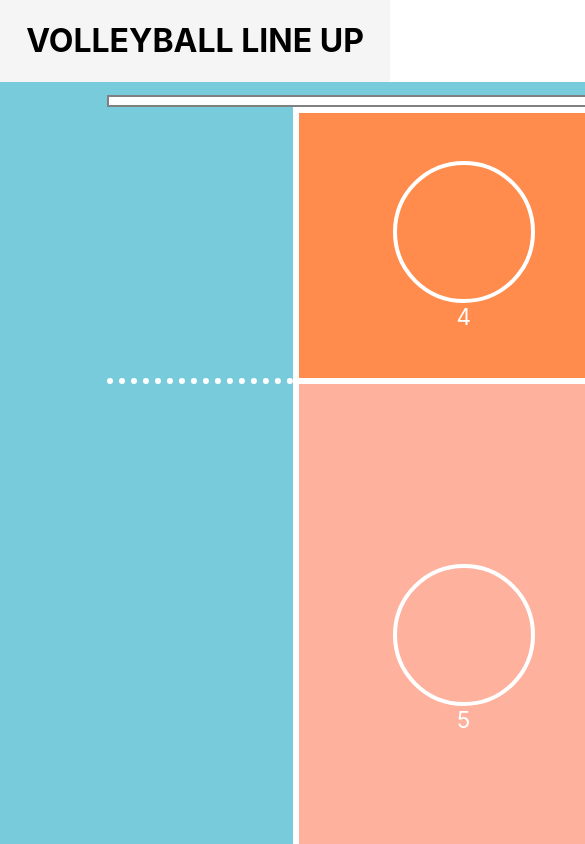
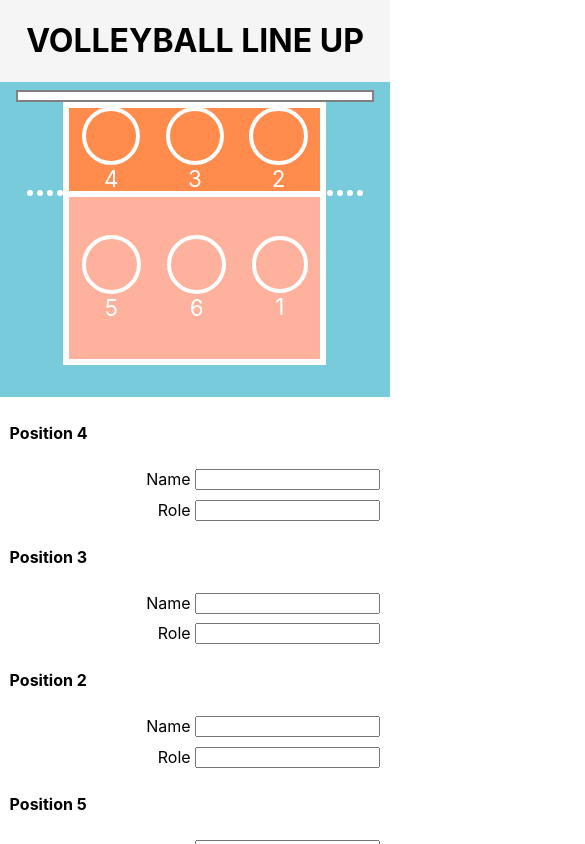
Before and after one commit to edward93/project-volleyball-lineup, a React (Create React App) app: page / in a window 390 px wide. Shown: the top 844 px of the page, 585 px wide, since content can reach past the window. Built offline with nearby package versions, Linux system fonts and the light colour scheme.

Commit message:
makes court responsive

```diff
--- a/src/components/Lineup.Component.tsx
+++ b/src/components/Lineup.Component.tsx
@@ -103,7 +103,8 @@ export const LineupComponent = () => {
                 <div className="pvl-front-left-outer-side" />
                 <div className="pvl-back-left-outer-side" />
               </div>
-              <div className="pvl-court-outline">
+              <div className="pvl-court-outline-wrapper responsive-box">
+                <div className="pvl-court-outline responsive-box-content">
                   <div className="pvl-court-front-row">
                     {frontRowPositions.map((p) => (
                       <PlayerComponent player={players.filter((c) => c.position?.id === p.id)?.[0]} positionNumber={p.id} key={p.id} />
@@ -115,6 +116,8 @@ export const LineupComponent = () => {
                     ))}
                   </div>
                 </div>
+              </div>
+
               <div className="pvl-court-right-outer-side">
                 <div className="pvl-front-right-outer-side" />
                 <div className="pvl-back-right-outer-side" />
--- a/src/styles/app.scss
+++ b/src/styles/app.scss
@@ -16,5 +16,6 @@
 
   & > .pvl-lineup-container {
     display: flex;
+    flex-wrap: wrap;
   }
 }
--- /dev/null
+++ b/src/styles/common.scss
@@ -0,0 +1,69 @@
+$court-border-thickness: 0.4em;
+
+$court-color-main: #ff8b4d;
+$court-color-secondary: #feb29e;
+$outer-bounds-color: #77cbda;
+
+$court-size: 50em;
+$player-circle-size: 60%;
+
+$player-font-size: 1.4em;
+
+@mixin front-row($lineType: solid) {
+  display: flex;
+  justify-content: space-evenly;
+  height: 33.333%;
+  border-bottom: $court-border-thickness $lineType white;
+}
+
+@mixin back-row {
+  display: flex;
+  justify-content: space-evenly;
+  height: 66.666%;
+}
+
+// responsive box
+@mixin responsive-square {
+  width: 70%;
+  position: relative;
+  margin: $court-border-thickness; // to compensate for content's border
+
+  &::after {
+    content: "";
+    display: block;
+    padding-top: 100%;
+  }
+}
+
+@mixin responsive-square-content {
+  position: absolute;
+  margin: -$court-border-thickness; // to match the parent's content
+  width: 100%;
+  height: 100%;
+}
+
+// responsive-circle
+@mixin responsive-circle {
+  width: $player-circle-size;
+  position: relative;
+
+  padding-bottom: $player-circle-size;
+  border-radius: $player-circle-size * 2;
+
+  // height: 0;
+  // &::after {
+  //   content: "";
+  //   display: block;
+  //   // position: absolute;
+  //   padding-bottom: $player-circle-size;
+  //   border-radius: $player-circle-size * 2;
+  // }
+}
+
+.responsive-box {
+  @include responsive-square();
+
+  & > .responsive-box-content {
+    @include responsive-square-content();
+  }
+}
--- a/src/styles/lineup.scss
+++ b/src/styles/lineup.scss
@@ -1,41 +1,21 @@
-$court-border-thickness: .4em;
-
-$court-color-main: #ff8b4d;
-$court-color-secondary: #feb29e;
-$outer-bounds-color: #77cbda;
-
-$court-size: 50em;
-$player-circle-size: 6em;
-
-$player-font-size: 1.4em;
-
-@mixin front-row($lineType: solid) {
-  display: flex;
-  justify-content: space-evenly;
-  height: 33.333%;
-  border-bottom: $court-border-thickness $lineType white;
-}
-
-@mixin back-row {
-  display: flex;
-  justify-content: space-evenly;
-  height: 66.666%;
-}
+@import "./common.scss";
 
 .pvl-lineup-content {
   display: flex;
   flex-direction: column;
   justify-content: center;
+  flex-grow: 6;
+  flex-basis: 80vw;
 
   & .pvl-court-outer-bounds-container {
     display: flex;
     flex-direction: column;
     justify-content: center;
-    align-items: center;
 
     & .pvl-court-outer-bounds {
       background-color: $outer-bounds-color;
-      padding: 10pt 80pt 140pt 80pt;
+      // padding: 10pt 80pt 140pt 80pt;
+      padding: 2% 4% 8% 4%;
       display: flex;
       flex-direction: column;
       justify-content: center;
@@ -43,7 +23,7 @@ $player-font-size: 1.4em;
       & .pvl-court-net {
         background-color: white;
         border: 2pt solid gray;
-        height: .5em;
+        height: 0.5em;
       }
 
       & .pvl-court-side-wrapper {
@@ -51,7 +31,7 @@ $player-font-size: 1.4em;
         justify-content: center;
 
         & .pvl-court-left-outer-side {
-          width: 140pt;
+          width: 10%;
 
           & .pvl-front-left-outer-side {
             @include front-row(dotted);
@@ -64,7 +44,7 @@ $player-font-size: 1.4em;
         }
 
         & .pvl-court-right-outer-side {
-          width: 140pt;
+          width: 10%;
 
           & .pvl-front-right-outer-side {
             @include front-row(dotted);
@@ -72,7 +52,6 @@ $player-font-size: 1.4em;
 
           & .pvl-back-right-outer-side {
             @include back-row();
-            // border-right: $court-border-thickness dotted white;
           }
         }
 
@@ -83,27 +62,28 @@ $player-font-size: 1.4em;
 
           border: $court-border-thickness solid white;
 
-          width: $court-size;
-          height: $court-size;
-
           & .pvl-volleyball-player {
             color: white;
+            position: relative;
 
             display: flex;
             flex-direction: column;
             justify-content: center;
+            align-items: center;
+            flex-grow: 1;
 
             & > .pvl-player-main-body {
+              @include responsive-circle;
+              // width: 50%;
+              // padding-bottom: 50%;
+              // border-radius: 50%;
+
               display: flex;
               justify-content: center;
               align-items: center;
               font-size: $player-font-size;
 
-              width: $player-circle-size;
-              height: $player-circle-size;
-              border-radius: $player-circle-size * 2;
-
-              border: .2em solid white;
+              border: 0.2em solid white;
             }
 
             & > .pvl-player-info {
@@ -133,15 +113,20 @@ $player-font-size: 1.4em;
 .pvl-player-form-container {
   display: flex;
   flex-direction: column;
+  flex-grow: 1;
 
-  padding: .3em 0 0 .6em;
+  padding: 0.3em 0.3em 0 0.6em;
+
+  & h4 {
+    // text-align: right;
+  }
 
   & label {
-    padding-right: .3em;
+    padding-right: 0.3em;
   }
 
   & .pvl-input-wrapper {
-    padding: .3em;
+    padding: 0.3em;
     display: flex;
     justify-content: flex-end;
   }
```
Also changed, not shown: 1 other file (tests, documents, lock files or other folders). Lines whose indentation alone changed are shown as unchanged.
